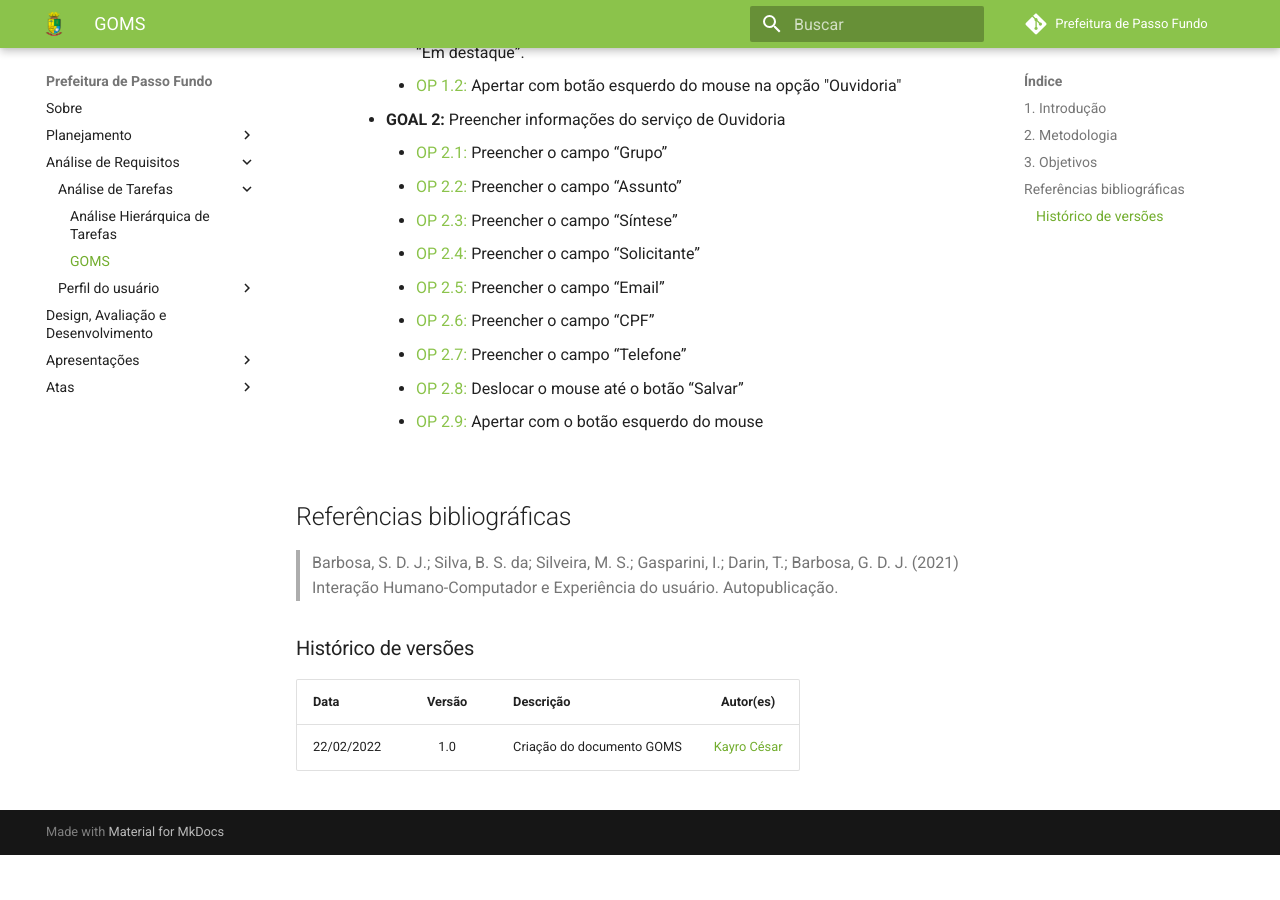
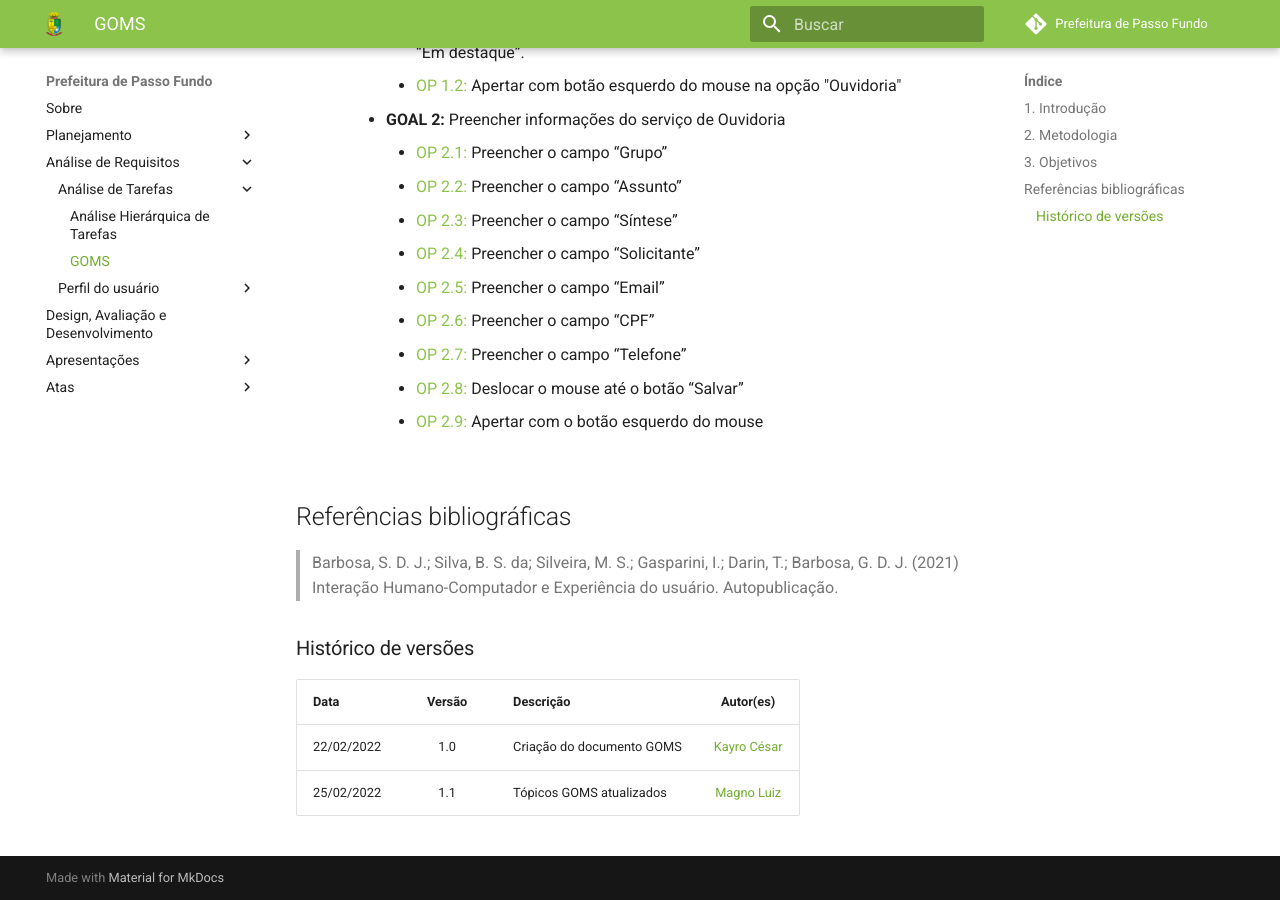
Before and after one commit to Interacao-Humano-Computador/2021.2-Prefeitura-de-Passo-Fundo, an MkDocs documentation site: the page built from docs/AnaliseRequisitos/AnaliseTarefas/goms.md, in a window 1280 px wide and 900 px high, scrolled down 3566 px. Built offline with MkDocs 1.6.1 and Material for MkDocs 9.7.7, drawn with Linux system fonts in a browser that asks for light colours; comment, search, counter and statistics services are not loaded; before the commit the page ends 4421 px from its top, so only the background shows below that.

Commit message:
#31 Versionamento Análise de tarefas

```diff
--- a/docs/AnaliseRequisitos/AnaliseTarefas/goms.md
+++ b/docs/AnaliseRequisitos/AnaliseTarefas/goms.md
@@ -148,3 +148,4 @@ O CMN-GOMS é um dos modelos da família GOMS e está relacionado a proposta ori
  | **Data**   | **Versão** | **Descrição**                            |                **Autor(es)**                 |
  | ---------- | :--------: | ---------------------------------------- | :------------------------------------------: |
  | 22/02/2022 |    1.0     | Criação do documento GOMS           |        [Kayro César](https://github.com/kayrocesar)         |
+ | 25/02/2022 |    1.1     | Tópicos GOMS atualizados            |        [Magno Luiz](https://github.com/magnluiz)            |
```
